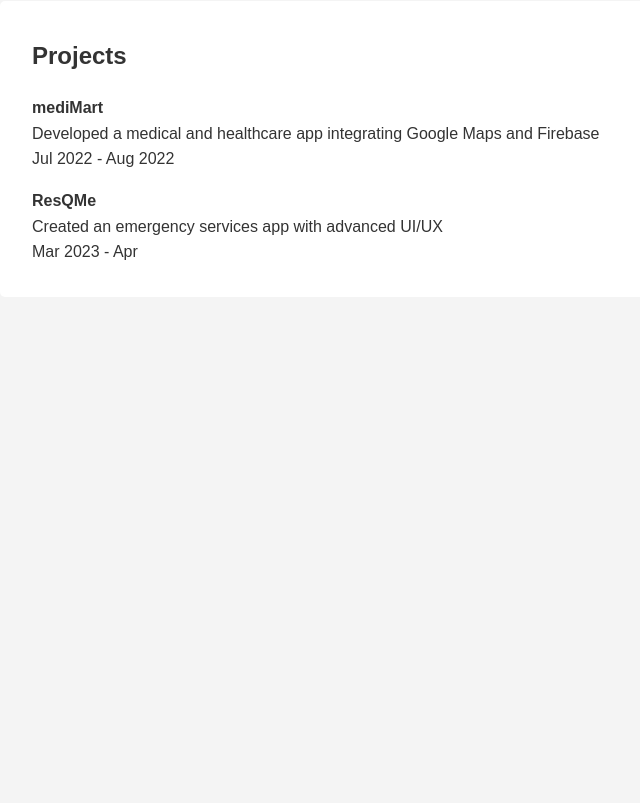
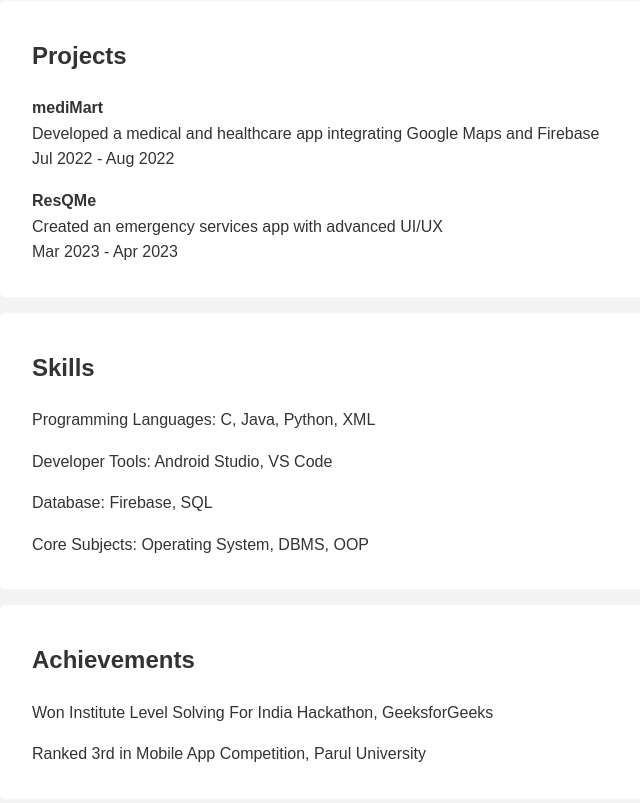
Before and after one commit to Hardik0803/Hardik0803.github.io, a plain HTML site: page index.html in a window 1280 px wide. Shown: the part 1048-1851 px from the top of the page, without its empty margins (0-640 px from the left). Before the commit the page ends 1361 px from the top, so only its background shows below. Drawn offline with Linux system fonts and the light colour scheme.

Commit message:
Initial commit - Add complete portfolio

```diff
--- a/index.html
+++ b/index.html
@@ -28,4 +28,19 @@
     <section>
         <h2>Projects</h2>
         <p><strong>mediMart</strong><br>Developed a medical and healthcare app integrating Google Maps and Firebase<br>Jul 2022 - Aug 2022</p>
-        <p><strong>ResQMe</strong><br>Created an emergency services app with advanced UI/UX<br>Mar 2023 - Apr
+        <p><strong>ResQMe</strong><br>Created an emergency services app with advanced UI/UX<br>Mar 2023 - Apr 2023</p>
+    </section>
+    <section>
+        <h2>Skills</h2>
+        <p>Programming Languages: C, Java, Python, XML</p>
+        <p>Developer Tools: Android Studio, VS Code</p>
+        <p>Database: Firebase, SQL</p>
+        <p>Core Subjects: Operating System, DBMS, OOP</p>
+    </section>
+    <section>
+        <h2>Achievements</h2>
+        <p>Won Institute Level Solving For India Hackathon, GeeksforGeeks</p>
+        <p>Ranked 3rd in Mobile App Competition, Parul University</p>
+    </section>
+</body>
+</html>
```
